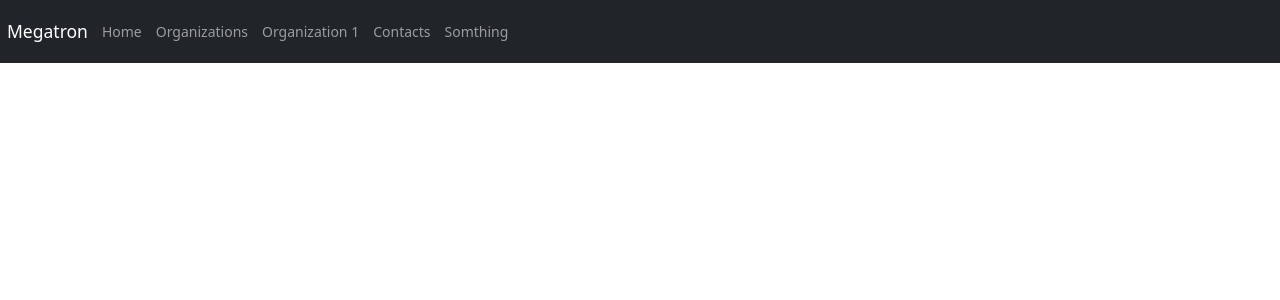
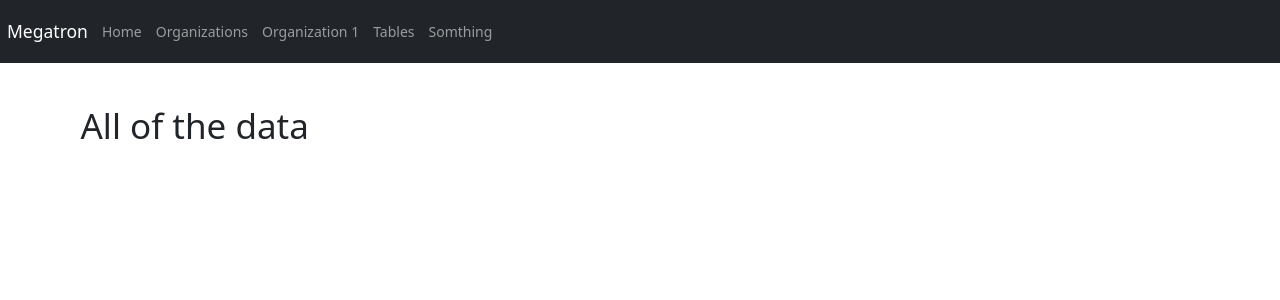
Before and after one commit to MindRoadAB/Megatron-GUI, a React (Create React App) app: page /tables in a window 1280 px wide. Shown: the top 300 px of the page. Built offline with nearby package versions, Linux system fonts and the light colour scheme; no server answers.

Commit message:
TablesContext

```diff
--- a/src/App.js
+++ b/src/App.js
@@ -5,6 +5,8 @@ import { NavComponent } from './components/Navbar/NavComponent';
 import {BrowserRouter as Router, Routes, Route} from 'react-router-dom'
 import Home from './components/Pages/Home'
 import 'bootstrap/dist/css/bootstrap.min.css';
+import Tables from './components/Pages/Tables'
+
 function App() {
 
   return (
@@ -14,6 +16,7 @@ function App() {
         <Route path="/" exact element={<Home/>}/>
         <Route path="/organizations" exact element={<Organizations/>}/>
         <Route path="/organization/:orgId" exact element={<OrganizationDetailed />}/>
+        <Route path="/tables" exact element={<Tables />}/>
       </Routes>
     </Router>
 
--- a/src/components/Navbar/NavComponent.js
+++ b/src/components/Navbar/NavComponent.js
@@ -13,7 +13,7 @@ export const NavComponent= () => {
                     <Nav.Link as={Link} to={'/'}>Home</Nav.Link>
                     <Nav.Link as={Link} to={'/organizations'}>Organizations</Nav.Link>
                     <Nav.Link as={Link} to={'/organization/1'}>Organization 1</Nav.Link>
-                    <Nav.Link as={Link} to={'/contacts'}>Contacts</Nav.Link>
+                    <Nav.Link as={Link} to={'/tables'}>Tables</Nav.Link>
                     <Nav.Link as={Link} to={'/something'}>Somthing</Nav.Link>
                 </Nav>
             </Navbar>
--- a/src/components/Pages/Organizations.js
+++ b/src/components/Pages/Organizations.js
@@ -24,7 +24,7 @@ const Organizations = () => {
     useEffect(() => {
         const getOrganizations = async () =>{
             const organizations = await fetchOrganizations();
-            setData(organizations);
+            setData((organizations).sort((a,b) => a.id - b.id));
         };
         getOrganizations();
 
--- /dev/null
+++ b/src/components/Pages/Tables.js
@@ -0,0 +1,31 @@
+import React from "react";
+import{Container} from 'react-bootstrap'
+import {
+    TablesContext,
+    useTables
+} from "../../context/TablesContext";
+
+
+const VPadding = () => <div style={{marginTop: "3rem"}} />;
+
+const TablesInfo = () => {
+    const { tables } = useTables();
+    console.log(tables);
+    return <h1>All of the data</h1>;
+}
+
+
+const Tables = () => {
+  return (
+        <div>
+            <TablesContext>
+                <Container>
+                    <VPadding />
+                    <TablesInfo />
+                </Container>
+            </TablesContext>
+        </div>
+    )
+};
+
+export default Tables;
--- /dev/null
+++ b/src/context/TablesContext.js
@@ -0,0 +1,55 @@
+import React, {useEffect, useState} from 'react';
+
+const DataContext = React.createContext(null);
+
+const useTables = () => React.useContext(DataContext);
+
+const TablesContext = ({children}) => {
+    const [tables, setTables] = useState([]);
+
+    useEffect(() => {
+        const fetchData = async () => {
+            let data = [];
+            try {
+                const asnRes = await fetch('/api/table/asn');
+                const fetchedAsn = await asnRes.json();
+                data['asn'] = fetchedAsn;
+            } catch (error) {
+                alert("Failed to fetch ASN data");
+            }
+
+            try {
+                const domainsRes = await fetch('/api/table/domain_names');
+                const fetchedDomains = await domainsRes.json();
+                data['domain_names'] = fetchedDomains;
+            } catch (error) {
+                alert("Failed to fetch Domain names data");
+            }
+
+            try {
+                const ipRes = await fetch('/api/table/ip_range');
+                const fetchedIps = await ipRes.json();
+                data['ip_range'] = fetchedIps;
+
+            } catch (error) {
+                alert("Failed to fetch IP ranges data");
+            }
+            setTables(data);
+
+        }
+        fetchData();
+    }, []);
+
+    if (tables !== null) {
+        return (
+            <DataContext.Provider value={{tables}}>
+                {children}
+            </DataContext.Provider>
+        );
+    } else {
+        return null;
+    }
+
+}
+
+export { TablesContext, useTables };
```
Also changed, not shown: src/components/FullTables/Datatable.js (renamed from src/components/Datatable/Datatable.js).
